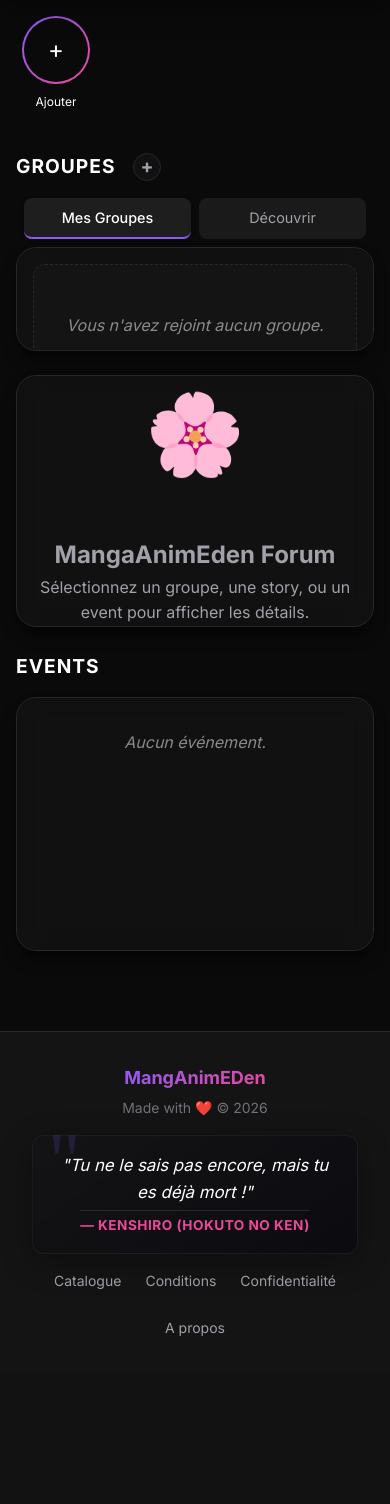
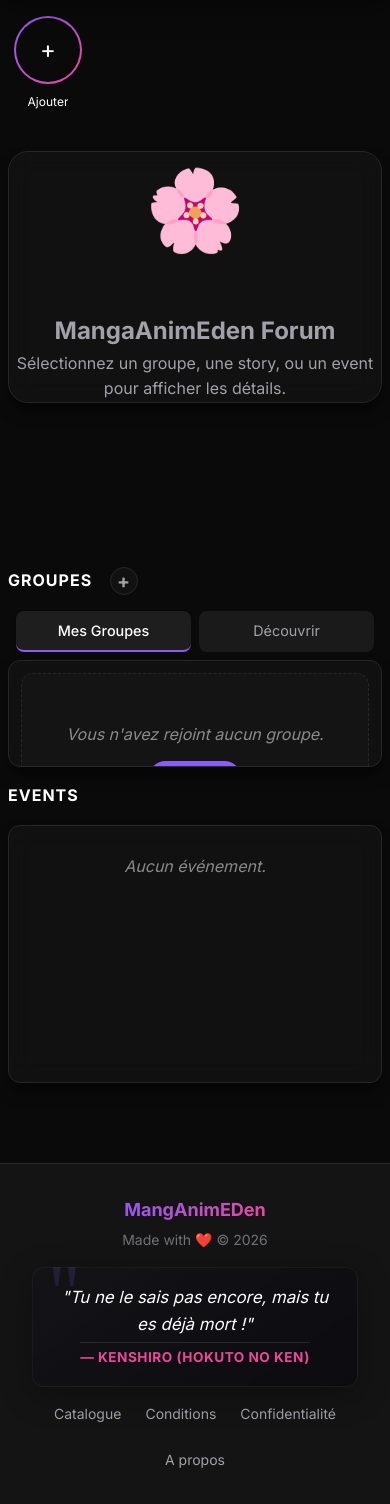
Before and after one commit to abdoulrz/MangAnimEden, a Django app: page /forum/ in a window 390 px wide. Shown: the part 73-1577 px from the top of the page. Before the commit the page ends 1409 px from the top, so only its background shows below. Run offline with Django 5.2, Linux system fonts and the light colour scheme; the visitor is signed in with stand-in values (Sample User, id 1); data comes from the database, SQL or seed files in the repository; data that the repository does not hold is empty; parts of the project's set-up code (start-up, migrations or seed data) failed here and were passed over.

Commit message:
Some fixed mistakes

```diff
--- a/static/css/chat.css
+++ b/static/css/chat.css
@@ -1506,3 +1506,54 @@ input[type="file"] {
     word-break: break-word;
     margin: 0;
 }
+
+/* ===================== RESPONSIVE ===================== */
+
+/* Tablet */
+@media (max-width: 1024px) {
+    .groups-sidebar {
+        width: 200px;
+    }
+
+    .events-sidebar {
+        width: 240px;
+    }
+}
+
+/* Mobile */
+@media (max-width: 768px) {
+    .chat-page-container {
+        padding: 1rem 0.5rem;
+    }
+
+    .chat-main-layout {
+        flex-direction: column;
+        height: auto;
+        gap: 1rem;
+    }
+
+    .groups-sidebar,
+    .events-sidebar {
+        width: 100%;
+        flex-shrink: 1;
+    }
+
+    .chat-window-container {
+        order: -1;
+        /* Center block appears first on mobile */
+        min-height: 400px;
+    }
+
+    .chat-window {
+        border-radius: 12px;
+    }
+
+    .sidebar-content {
+        border-radius: 12px;
+        padding: 0.75rem;
+    }
+
+    .section-title {
+        font-size: 1rem;
+    }
+}
```
Also changed, not shown: static/css/components/otaku_card.css (+27 -0 lines).
